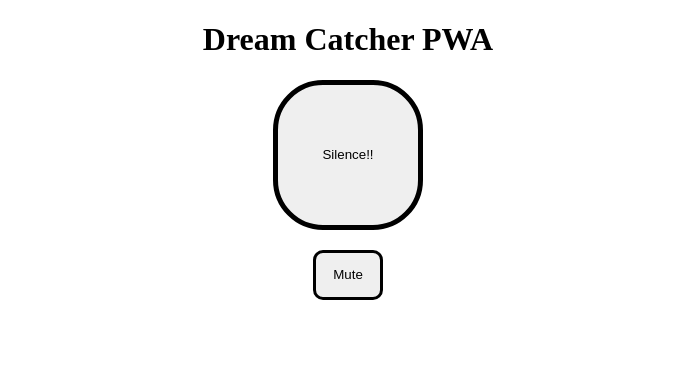
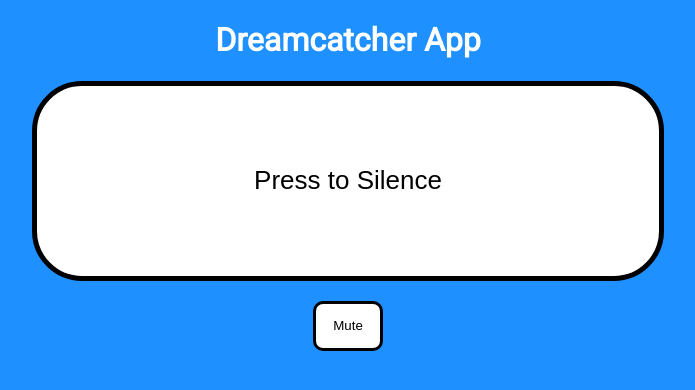
Before and after one commit to critesjosh/DCPapp-PWA, a plain HTML site: page index.html in a window 1280 px wide. Both pictures are taken after a click on the button "Start". Shown: the whole page, without its empty margins (292-987 px from the left). Drawn offline with Linux system fonts and the light colour scheme.

Commit message:
optimizing
styling, increased load time, easier layout to use.

```diff
--- a/index.html
+++ b/index.html
@@ -4,6 +4,7 @@
   <meta charset="utf-8">
   <meta http-equiv="X-UA-Compatible" content="IE=edge">
   <meta name="viewport" content="width=device-width, initial-scale=1.0">
+  <link href="https://fonts.googleapis.com/css?family=Roboto" rel="stylesheet">
   <meta name="description" content="a creativity app that helps you catch your dreams">
   <title>Dream Catcher</title>
   <link rel="stylesheet" type="text/css" href="styles/main.css">
@@ -11,20 +12,23 @@
   <!-- Add to home screen for Safari on iOS -->
   <meta name="apple-mobile-web-app-capable" content="yes">
   <meta name="apple-mobile-web-app-status-bar-style" content="black">
-  <meta name="apple-mobile-web-app-title" content="Weather PWA">
+  <meta name="apple-mobile-web-app-title" content="Dreamcatcher App">
   <link rel="apple-touch-icon" href="images/icons/icon-152x152.png">
+  <!-- Title icon for Windows -->
+  <meta name="msapplication-TileImage" content="images/icons/icon-144x144.png">
+  <meta name="msapplication-TileColor" content="#2F3BA2">
 </head>
 <body>
 
   <header class="header">
-    <h1 class="header__title">Dream Catcher PWA</h1>
+    <h1 class="header__title">Dreamcatcher App</h1>
   </header>
 
   <div class="button-div">
       <button id="start">Start</button>
   </div>
 
-  <audio id='audio' loop src="sounds/490.wav"><audio>
+  <audio id='audio' loop src="sounds/490.mp3"><audio>
   <script src="scripts/app.js"></script>
 
 </body>
--- a/scripts/app.js
+++ b/scripts/app.js
@@ -11,7 +11,7 @@
         silenceButtonDiv.setAttribute("class", "button-div");
         var silenceButton = document.createElement("button");
         silenceButton.setAttribute("id", "silence");
-        silenceButton.textContent = "Silence!!";
+        silenceButton.textContent = 'Press to Silence';
         silenceButtonDiv.appendChild(silenceButton);
         document.body.appendChild(silenceButtonDiv);
 
--- a/service-worker.js
+++ b/service-worker.js
@@ -3,7 +3,7 @@ var filesToCache = [
     '/',
     '/index.html',
     '/scripts/app.js',
-    '/sounds/490.wav',
+    '/sounds/490.mp3',
     '/styles/main.css'
 ];
 
--- a/styles/main.css
+++ b/styles/main.css
@@ -1,5 +1,16 @@
+body {
+    background-color: #1E90FF;
+    font-family: 'Roboto', sans-serif;
+}
+
 h1 {
     text-align: center;
+    color: white;
+}
+
+img {
+    height: 60%;
+    width: 60%;
 }
 
 .button-div {
@@ -14,13 +25,16 @@ h1 {
     margin-top: auto;
     margin-bottom: auto;
     border-radius: 50px;
+    background-color: white;
 }
 
 #silence {
-    height: 150px;
-    width: 150px;
+    height: 200px;
+    width: 50%;
+    font-size: 26px;
     border: 5px solid black;
     border-radius: 50px;
+    background-color: white;
 }
 
 #mute {
@@ -28,4 +42,5 @@ h1 {
     width: 70px;
     border: 3px solid black;
     border-radius: 10px;
+    background-color: white;
 }
```
Also changed, not shown: images/icon-awake.svg (added), images/icon-eye-closed.svg (added), manifest.json, 1 other file.
